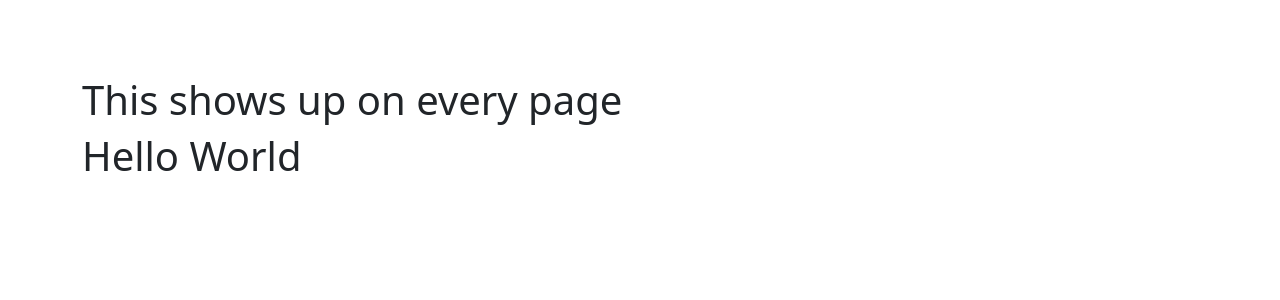
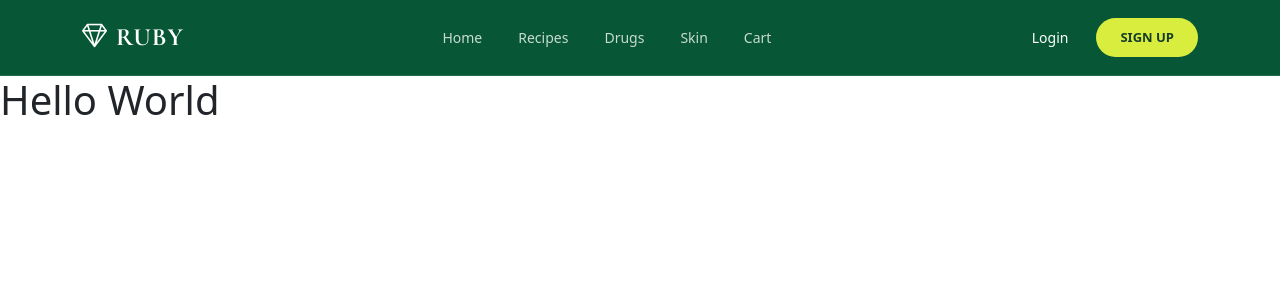
Before and after one commit to Ruby-Project-SEO/Ruby, a Flask app: page /recipe in a window 1280 px wide. Shown: the top 300 px of the page. Run offline with Flask 3, Linux system fonts and the light colour scheme.

Commit message:
New layout

```diff
--- a/templates/layout.html
+++ b/templates/layout.html
@@ -1,26 +1,43 @@
 <!DOCTYPE html>
 <html>
 <head>
-<!-- Required Meta Tags -->
+<!-- Required meta tags -->
     <meta charset="utf-8">
     <meta name="viewport" content="width=device-width, initial-scale=1">
 
     <!-- Bootstrap CSS -->
+    <link rel="stylesheet" href="https://cdn.jsdelivr.net/npm/bootstrap-icons@1.11.3/font/bootstrap-icons.min.css">
     <link href="https://cdn.jsdelivr.net/npm/bootstrap@5.0.2/dist/css/bootstrap.min.css" rel="stylesheet" integrity="sha384-EVSTQN3/azprG1Anm3QDgpJLIm9Nao0Yz1ztcQTwFspd3yD65VohhpuuCOmLASjC" crossorigin="anonymous">
     <link rel="stylesheet" type="text/css" href="{{ url_for('static', filename='styles.css') }}">
 </head>
 <body>
   <header class="site-header">
-        <nav class="navbar navbar-expand-md navbar-dark bg-steel fixed-top">
+    <nav class="navbar navbar-expand-lg wellness-navbar fixed-top">
       <div class="container">
-                <a class="navbar-brand mr-4" href="/">RUBY</a>
-                <button class="navbar-toggler" type="button" data-toggle="collapse" data-target="#navbarToggle" aria-controls="navbarToggle" aria-expanded="false" aria-label="Toggle navigation">
+
+        <a class="navbar-brand wellness-logo" href="/">
+          <i class="bi bi-gem me-2"></i>RUBY
+        </a>
+
+
+        <button class="navbar-toggler" type="button" data-bs-toggle="collapse" data-bs-target="#wellnessNavbar" aria-controls="wellnessNavbar" aria-expanded="false" aria-label="Toggle navigation">
           <span class="navbar-toggler-icon"></span>
         </button>
-                <div class="collapse navbar-collapse" id="navbarToggle">
-                    <div class="navbar-nav mr-auto">
-                        <a class="nav-item nav-link" href="/recipe">Recipes</a>
+
+        <div class="collapse navbar-collapse" id="wellnessNavbar">
+          <div class="navbar-nav mx-auto">
+            <a class="nav-link" href="/">Home</a>
+            <a class="nav-link" href="/recipe">Recipes</a>
+            <a class="nav-link" href="#">Drugs</a>
+            <a class="nav-link" href="#">Skin</a>
+            <a class="nav-link" href="#">Cart</a>
           </div>
+
+          <div class="navbar-nav navbar-actions">
+            <a class="nav-link login-link" href="/login">Login</a>
+            <a class="signup-button" href="/register">Sign Up</a>
+          </div>
+
         </div>
       </div>
     </nav>
@@ -36,12 +53,8 @@
       {% endif %}
     {% endwith %}
 
-        <main role="main" class="container">
-            <div class="row">
-                <div class="col-md-8">
-                    <h1>This shows up on every page</h1> {% block content %}{% endblock %}
-                </div>
-            </div>
+    <main role="main">
+      {% block content %}{% endblock %}
     </main>
     <script src="https://cdn.jsdelivr.net/npm/bootstrap@5.0.2/dist/js/bootstrap.bundle.min.js" integrity="sha384-MrcW6ZMFYlzcLA8Nl+NtUVF0sA7MsXsP1UyJoMp4YLEuNSfAP+JcXn/tWtIaxVXM" crossorigin="anonymous"></script>
 </body>
```
Lines whose indentation alone changed are shown as unchanged.
